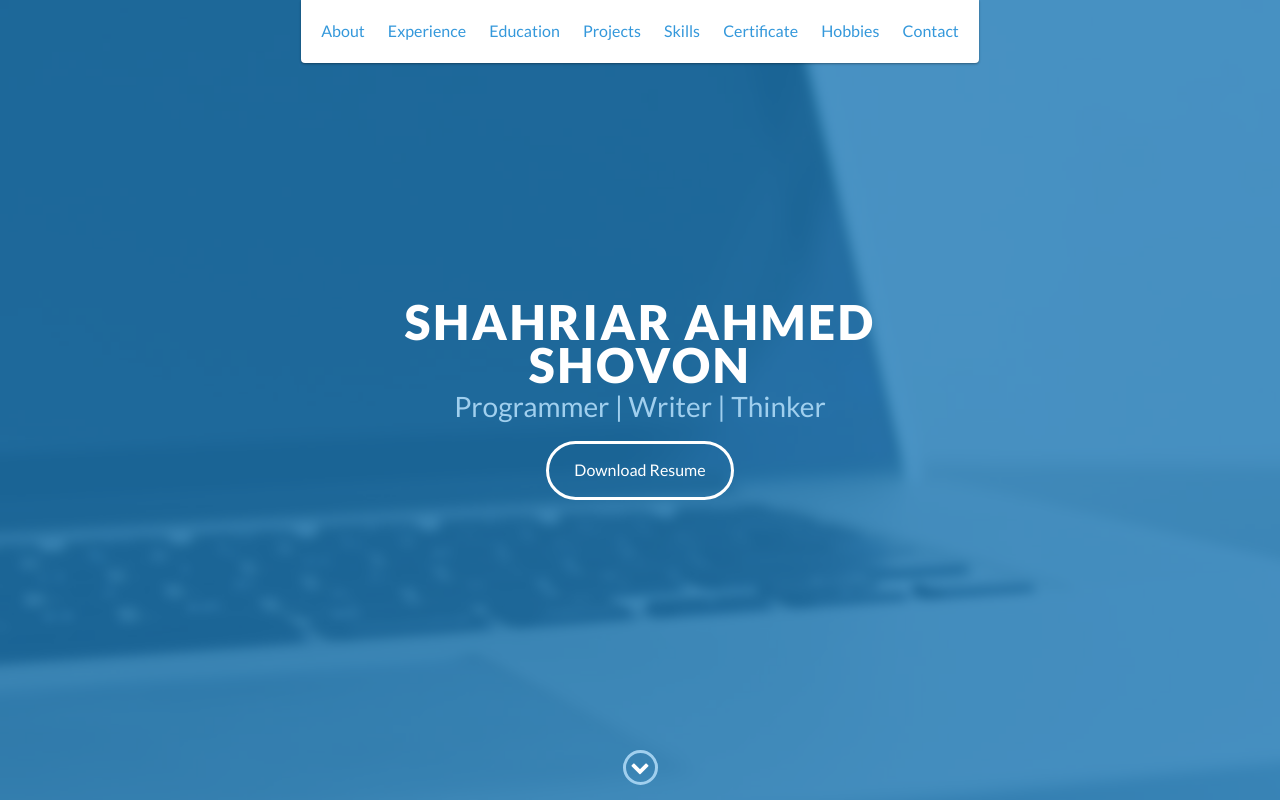
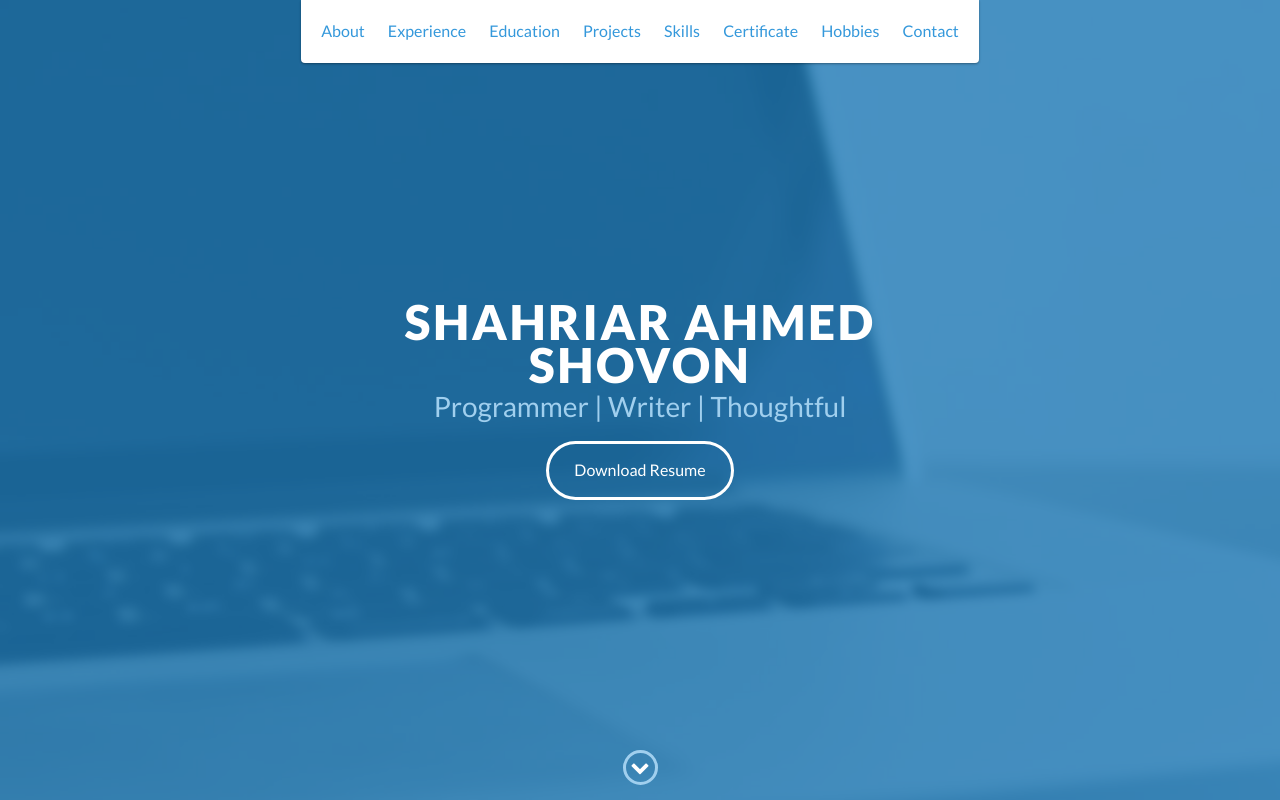
Before and after one commit to shahriar-programmer/shahriar-programmer.github.io, a website: page index.html in a window 1280 px wide. Shown: the top 800 px of the page. Drawn offline with nearby package versions, Linux system fonts and the light colour scheme.

Commit message:
Thinker > Thoughtful Correction

```diff
--- a/index.html
+++ b/index.html
@@ -55,7 +55,7 @@
     <div id="lead">
         <div id="lead-content">
             <h1>Shahriar Ahmed Shovon</h1>
-            <h2>Programmer | Writer | Thinker</h2>
+            <h2>Programmer | Writer | Thoughtful</h2>
             <a href="https://drive.google.com/file/d/102tKwgvDFxAFC5jItIKpHegpC4niVBKZ/view?usp=drivesdk" class="btn-rounded-white">Download Resume</a>
         </div>
         <!-- End #lead-content -->
```
